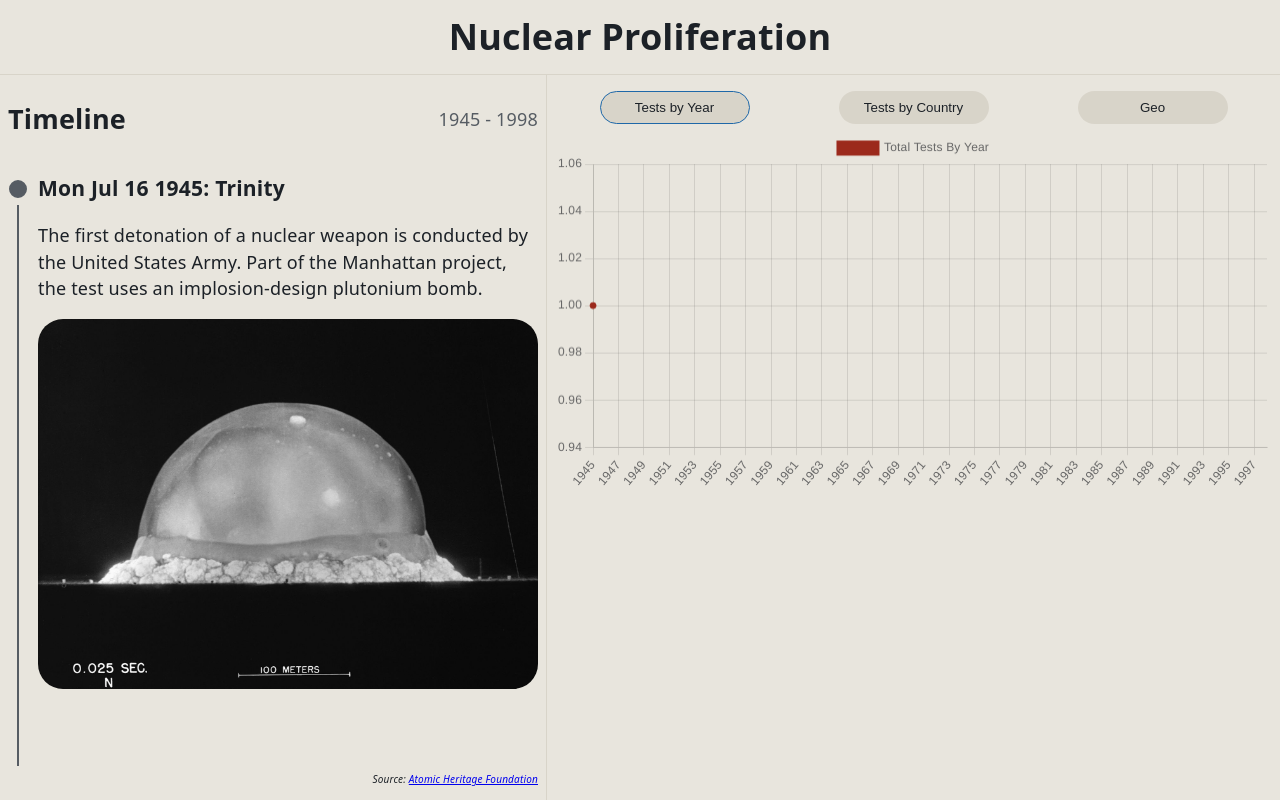
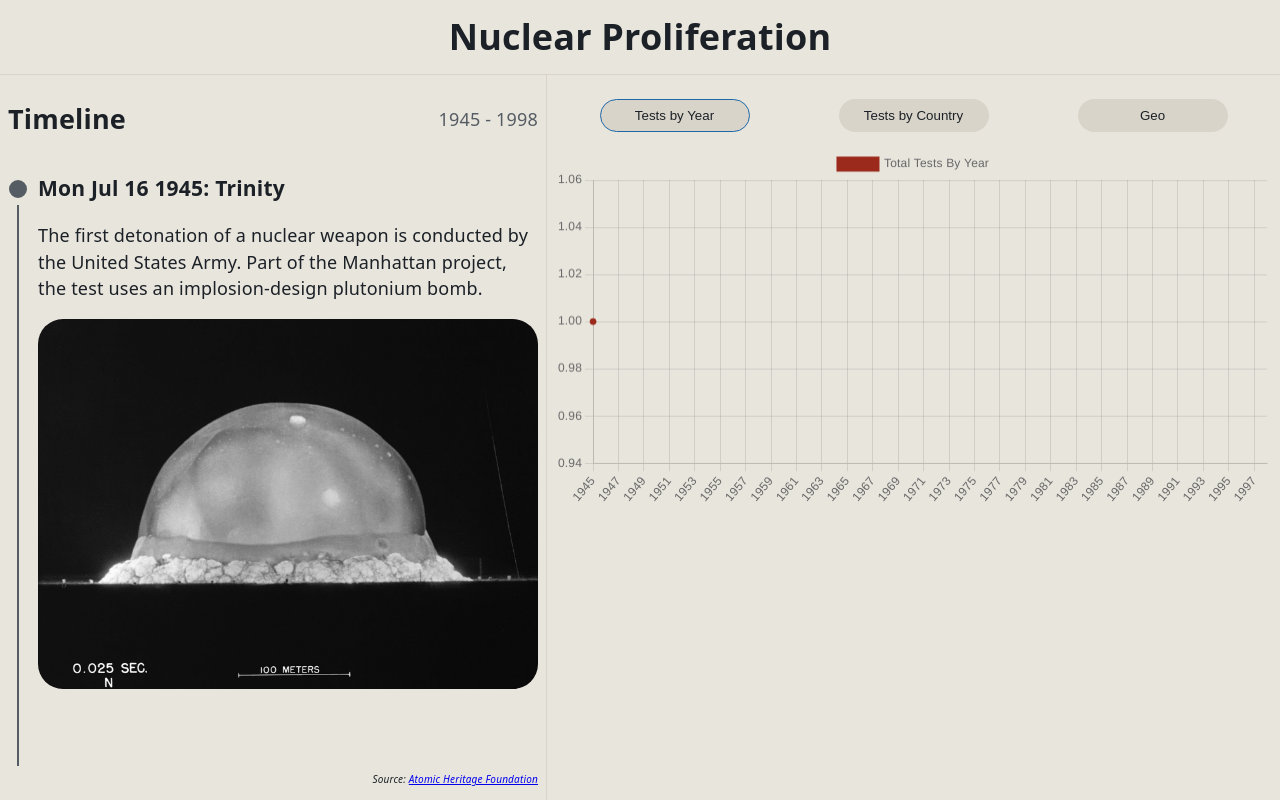
Before and after one commit to mpcarolin/nuclear-timeline, a React (Vite) app: page / in a window 1280 px wide. Built offline with nearby package versions, Linux system fonts and the light colour scheme.

Commit message:
Add more margin to visual pane nav bar

```diff
--- a/src/components/VisualPane/VisualPane.module.css
+++ b/src/components/VisualPane/VisualPane.module.css
@@ -6,7 +6,7 @@
 .viewButtons {
     display: flex;
     justify-content: space-around;
-    margin-block: var(--gutter-lg);
+    margin-block: var(--gutter-xlg);
 
     button {
         width: 150px;
@@ -31,6 +31,4 @@
 .chart {
     display: flex;
     flex: 1;
-    min-height: 0;
-    min-width: 0;
 }
```
